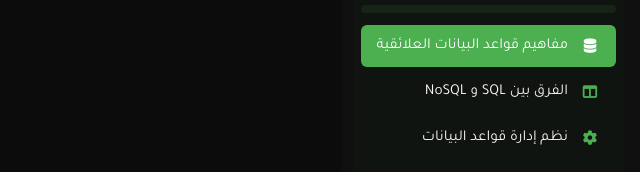
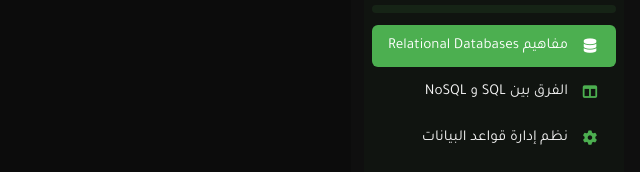
Before and after one commit to darrrwish/sql, a plain HTML site: page index.html in a window 1280 px wide. Shown: the part 382-554 px from the top of the page, 640-1280 px from the left. Drawn offline with nearby package versions, Linux system fonts and the light colour scheme; a script that the page names is missing.

Commit message:
Update index.html

```diff
--- a/index.html
+++ b/index.html
@@ -111,7 +111,7 @@
       </div>
 
   <ul class="level-items">
-    <li class="course-item active" data-article="concepts/concepts"><i class="fa fa-database"></i><span>مفاهيم قواعد البيانات العلائقية</span></li>
+    <li class="course-item active" data-article="concepts/concepts"><i class="fa fa-database"></i><span>مفاهيم Relational Databases</span></li>
     <li class="course-item" data-article="concepts/sql-nosql"><i class="fa-solid fa-table-columns"></i><span>الفرق بين SQL و NoSQL</span></li>
     <li class="course-item" data-article="concepts/dbms"><i class="fa-solid fa-gear"></i></i><span>نظم إدارة قواعد البيانات</span></li>
     <li class="course-item" data-article="concepts/install"><i class="fa-solid fa-download"></i><span>تثبيت الأدوات</span></li>
```
